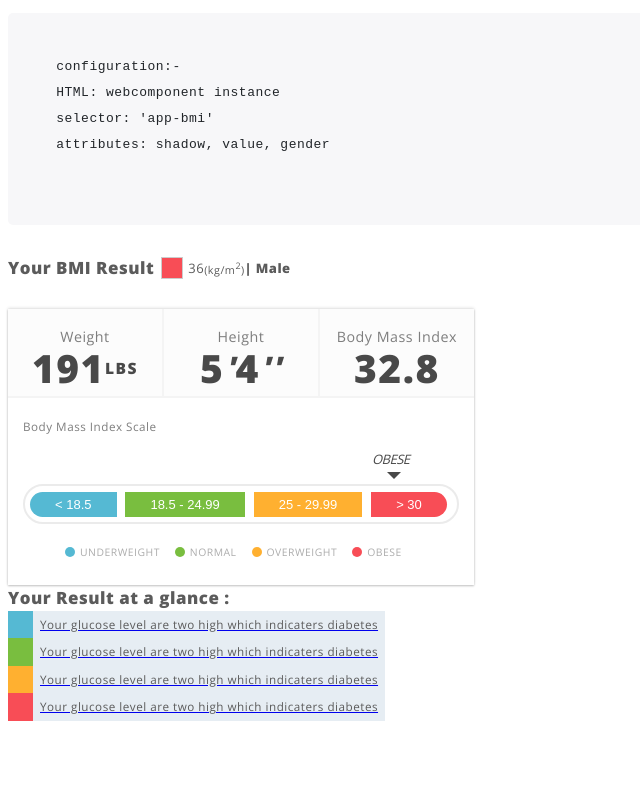
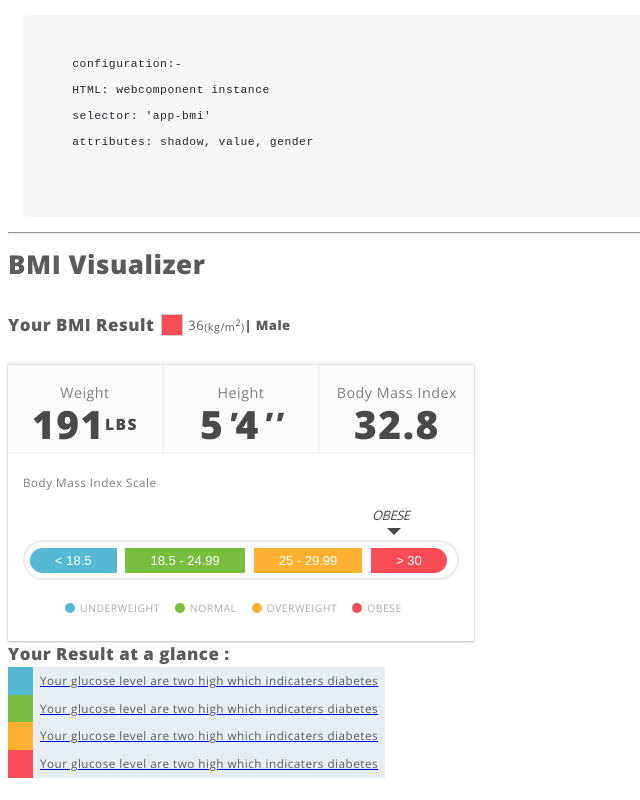
Before and after one commit to arunbharath91/BMI-Visualizer, a website built with webpack: page src/index.html in a window 1280 px wide. Shown: the whole page, without its empty margins (0-640 px from the left). Built offline with nearby package versions, Linux system fonts and the light colour scheme.

Commit message:
++update

```diff
--- a/src/index.html
+++ b/src/index.html
@@ -23,7 +23,8 @@
     attributes: shadow, value, gender
     </code>
     </pre>
-
+    <hr/>
+    <h1>BMI Visualizer</h1>
   <div style="display:inline-block">
     <app-bmi value="36" gender="Male"></app-bmi>
   </div>
--- a/src/style.scss
+++ b/src/style.scss
@@ -22,10 +22,13 @@ body {
 
 pre {
   display: block;
+  font-size: 87.5%;
   color: #212529;
   background-color: #f7f7f9;
-  padding: 15px;
+  padding: 10px 20px;
+  margin: 15px;
   border-radius: 5px;
+  overflow-y: auto;
 }
 code {
     line-height: 26px;
```
